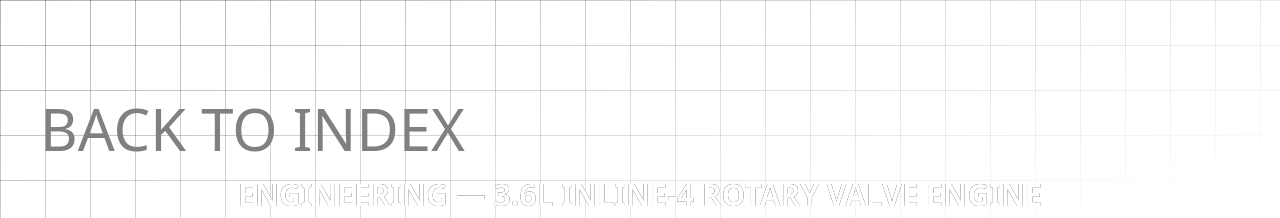
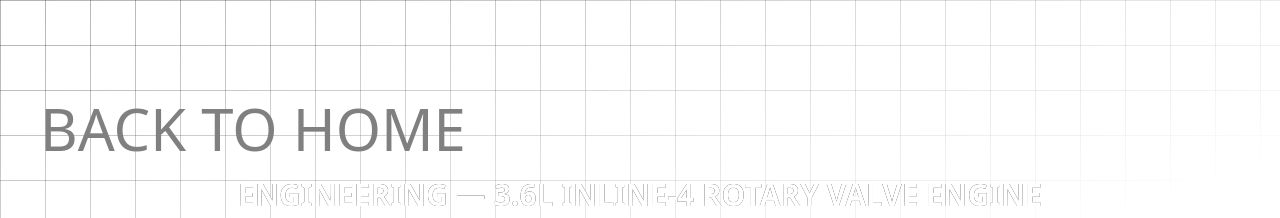
Before and after one commit to 00jnr00/00jnr00, a plain HTML site: page projects.html in a window 1280 px wide. Shown: the top 218 px of the page. Drawn offline with nearby package versions, Linux system fonts and the light colour scheme.

Commit message:
changed menu name

```diff
--- a/projects.html
+++ b/projects.html
@@ -8,7 +8,7 @@
   <body>
 <!-- site content -->
 <section class="projects">
-<a class="link" href="index.html">BACK TO INDEX</a>
+<a class="link" href="index.html">BACK TO HOME</a>
   <br>
   <br>
   <!-- ===================== -->
```
